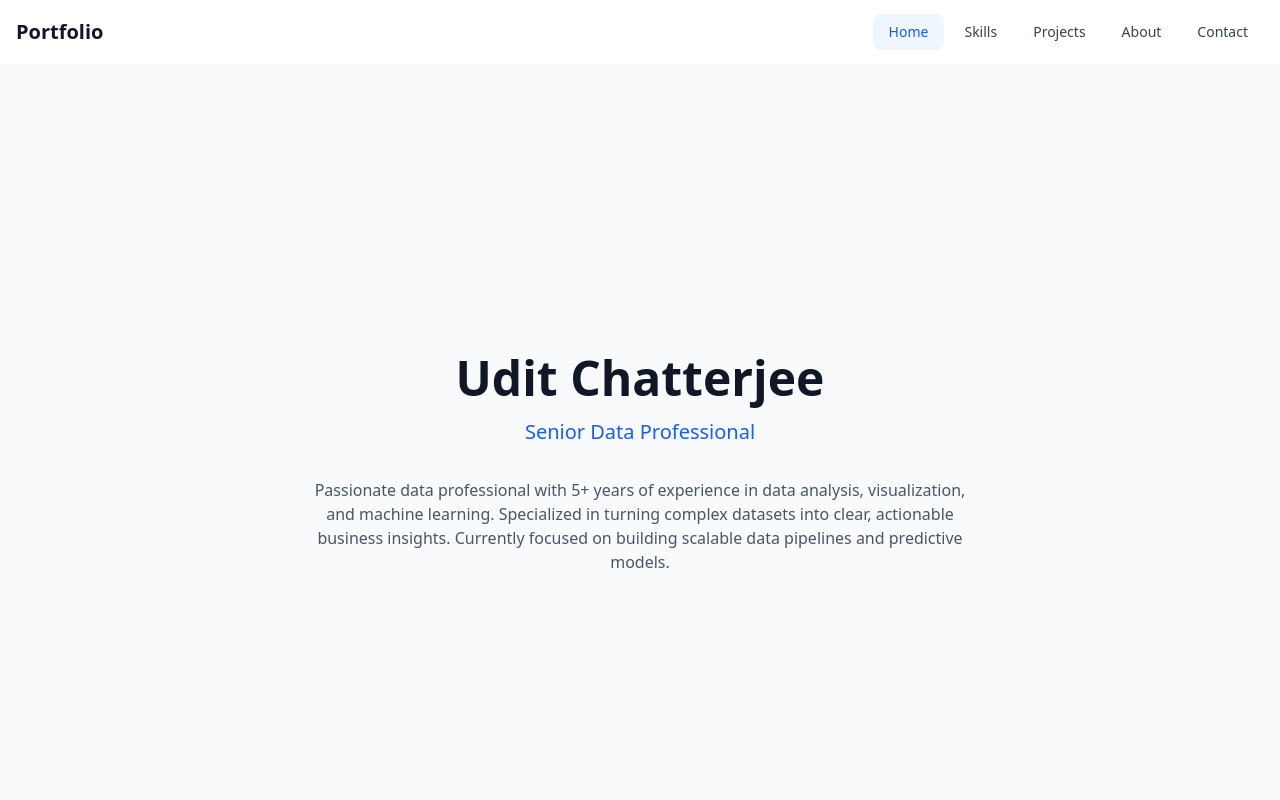
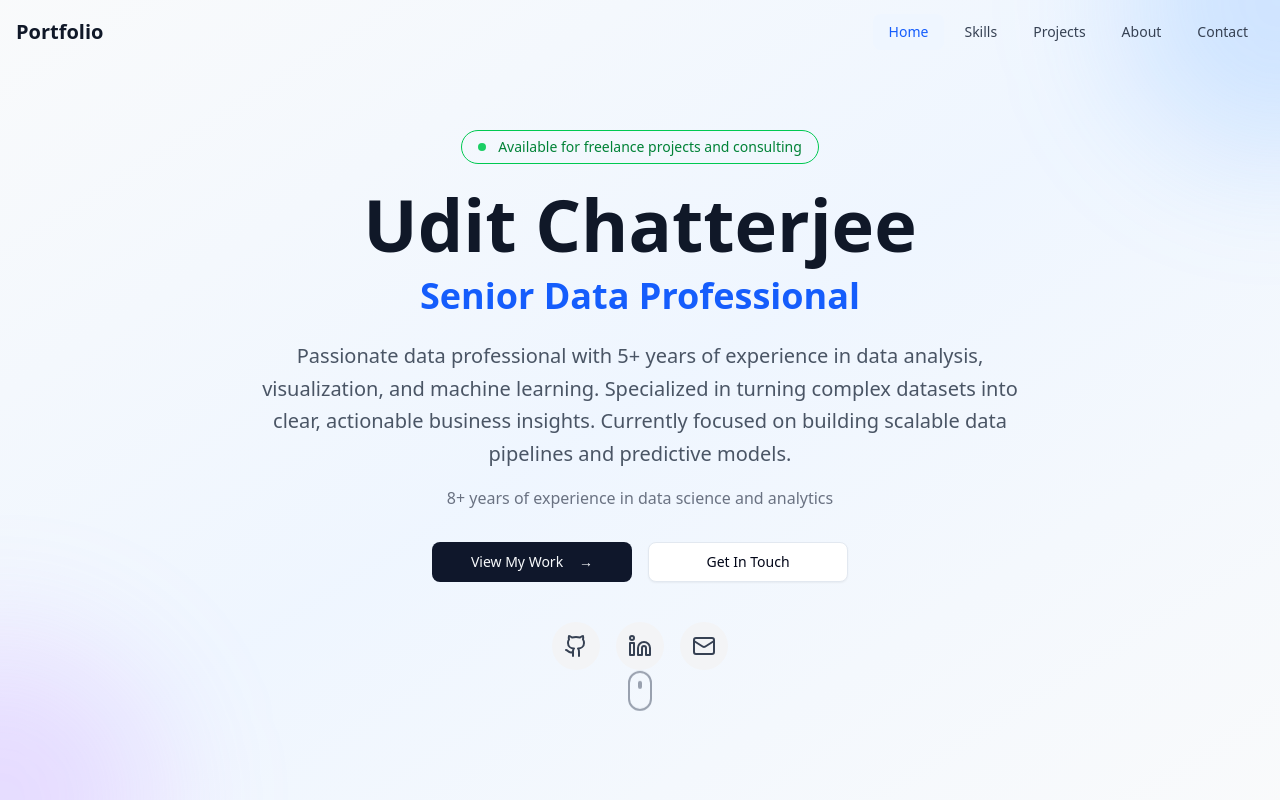
Before and after one commit to quantumudit/quantumudit-website, a Next.js app: page / in a window 1280 px wide. Shown: the top 800 px of the page. Built offline with nearby package versions, Linux system fonts and the light colour scheme.

Commit message:
feat(hero): add hero section with animations and CTAs

```diff
--- a/app/globals.css
+++ b/app/globals.css
@@ -119,7 +119,69 @@
   * {
     @apply border-border outline-ring/50;
   }
+
   body {
     @apply bg-background text-foreground;
   }
 }
+
+/* Custom Animations */
+@keyframes fade-in {
+  from {
+    opacity: 0;
+  }
+
+  to {
+    opacity: 1;
+  }
+}
+
+@keyframes fade-in-up {
+  from {
+    opacity: 0;
+    transform: translateY(20px);
+  }
+
+  to {
+    opacity: 1;
+    transform: translateY(0);
+  }
+}
+
+.animate-fade-in {
+  animation: fade-in 0.6s ease-out;
+}
+
+.animate-fade-in-up {
+  animation: fade-in-up 0.6s ease-out;
+}
+
+.animation-delay-200 {
+  animation-delay: 0.2s;
+  opacity: 0;
+  animation-fill-mode: forwards;
+}
+
+.animation-delay-400 {
+  animation-delay: 0.4s;
+  opacity: 0;
+  animation-fill-mode: forwards;
+}
+
+.animation-delay-500 {
+  animation-delay: 0.5s;
+  opacity: 0;
+  animation-fill-mode: forwards;
+}
+
+.animation-delay-600 {
+  animation-delay: 0.6s;
+  opacity: 0;
+  animation-fill-mode: forwards;
+}
+
+.animation-delay-700 {
+  animation-delay: 0.7s;
+  opacity: 0;
+  animation-fill-mode: forwards;
+}
--- a/app/page.tsx
+++ b/app/page.tsx
@@ -1,30 +1,14 @@
 import Navigation from '@/components/layout/Navigation';
-import { getProfile, getQuickStats } from '@/lib/data';
+import HeroSection from '@/components/sections/HeroSection';
 
 export default function Home() {
-  const profile = getProfile();
-  const stats = getQuickStats();
-
   return (
     <>
       <Navigation />
 
-      <main className="pt-16"> {/* Padding for fixed navbar */}
-
-        {/* Home Section */}
-        <section id="home" className="min-h-screen flex items-center justify-center bg-gray-50 dark:bg-gray-900">
-          <div className="container mx-auto px-4 text-center">
-            <h1 className="text-5xl font-bold text-gray-900 dark:text-white mb-4">
-              {profile.name}
-            </h1>
-            <p className="text-xl text-blue-600 dark:text-blue-400 mb-8">
-              {profile.title}
-            </p>
-            <p className="text-gray-600 dark:text-gray-400 max-w-2xl mx-auto">
-              {profile.bio}
-            </p>
-          </div>
-        </section>
+      <main>
+        {/* Hero Section - replaces old home section */}
+        <HeroSection />
 
         {/* Skills Section Placeholder */}
         <section id="skills" className="min-h-screen flex items-center justify-center bg-white dark:bg-gray-800">
--- /dev/null
+++ b/components/sections/HeroSection.tsx
@@ -0,0 +1,142 @@
+'use client';
+
+import { Button } from '@/components/ui/button';
+import { Badge } from '@/components/ui/badge';
+import { Github, Linkedin, Mail, FileDown } from 'lucide-react';
+import { getProfile, getYearsOfExperience } from '@/lib/data';
+
+export default function HeroSection() {
+    const profile = getProfile();
+    const yearsExp = getYearsOfExperience();
+
+    const scrollToSection = (sectionId: string) => {
+        const element = document.getElementById(sectionId);
+        if (element) {
+            const offset = 80;
+            const elementPosition = element.getBoundingClientRect().top;
+            const offsetPosition = elementPosition + window.pageYOffset - offset;
+
+            window.scrollTo({
+                top: offsetPosition,
+                behavior: 'smooth'
+            });
+        }
+    };
+
+    return (
+        <section
+            id="home"
+            className="min-h-screen flex items-center justify-center relative overflow-hidden bg-gradient-to-br from-gray-50 via-blue-50 to-gray-50 dark:from-gray-900 dark:via-blue-900/20 dark:to-gray-900"
+        >
+            {/* Background decoration */}
+            <div className="absolute inset-0 overflow-hidden pointer-events-none">
+                <div className="absolute -top-40 -right-40 w-80 h-80 bg-blue-400/20 rounded-full blur-3xl"></div>
+                <div className="absolute -bottom-40 -left-40 w-80 h-80 bg-purple-400/20 rounded-full blur-3xl"></div>
+            </div>
+
+            <div className="container mx-auto px-4 py-20 relative z-10">
+                <div className="max-w-4xl mx-auto text-center">
+
+                    {/* Availability Badge */}
+                    {profile.availability && (
+                        <div className="mb-6 animate-fade-in">
+                            <Badge
+                                variant="outline"
+                                className="px-4 py-1.5 text-sm border-green-500 text-green-700 dark:text-green-400"
+                            >
+                                <span className="mr-2 inline-block w-2 h-2 bg-green-500 rounded-full animate-pulse"></span>
+                                {profile.availability.message}
+                            </Badge>
+                        </div>
+                    )}
+
+                    {/* Name */}
+                    <h1 className="text-5xl md:text-6xl lg:text-7xl font-bold text-gray-900 dark:text-white mb-4 animate-fade-in-up">
+                        {profile.name}
+                    </h1>
+
+                    {/* Title */}
+                    <h2 className="text-2xl md:text-3xl lg:text-4xl font-semibold text-blue-600 dark:text-blue-400 mb-6 animate-fade-in-up animation-delay-200">
+                        {profile.title}
+                    </h2>
+
+                    {/* Bio */}
+                    <p className="text-lg md:text-xl text-gray-600 dark:text-gray-400 mb-4 max-w-3xl mx-auto leading-relaxed animate-fade-in-up animation-delay-400">
+                        {profile.bio}
+                    </p>
+
+                    {/* Years of Experience */}
+                    <p className="text-md text-gray-500 dark:text-gray-500 mb-8 animate-fade-in-up animation-delay-500">
+                        {yearsExp}+ years of experience in data science and analytics
+                    </p>
+
+                    {/* CTA Buttons */}
+                    <div className="flex flex-col sm:flex-row items-center justify-center gap-4 mb-10 animate-fade-in-up animation-delay-600">
+                        <Button
+                            size="lg"
+                            onClick={() => scrollToSection('projects')}
+                            className="min-w-[200px] group"
+                        >
+                            View My Work
+                            <span className="ml-2 group-hover:translate-x-1 transition-transform">→</span>
+                        </Button>
+
+                        <Button
+                            size="lg"
+                            variant="outline"
+                            onClick={() => scrollToSection('contact')}
+                            className="min-w-[200px]"
+                        >
+                            Get In Touch
+                        </Button>
+                    </div>
+
+                    {/* Social Links */}
+                    <div className="flex items-center justify-center gap-4 animate-fade-in-up animation-delay-700">
+                        {profile.social.github && (
+                            <a
+                                href={profile.social.github}
+                                target="_blank"
+                                rel="noopener noreferrer"
+                                className="p-3 rounded-full bg-gray-100 dark:bg-gray-800 text-gray-700 dark:text-gray-300 hover:bg-blue-100 dark:hover:bg-blue-900 hover:text-blue-600 dark:hover:text-blue-400 transition-all hover:scale-110"
+                                aria-label="GitHub"
+                            >
+                                <Github className="w-6 h-6" />
+                            </a>
+                        )}
+
+                        {profile.social.linkedin && (
+                            <a
+                                href={profile.social.linkedin}
+                                target="_blank"
+                                rel="noopener noreferrer"
+                                className="p-3 rounded-full bg-gray-100 dark:bg-gray-800 text-gray-700 dark:text-gray-300 hover:bg-blue-100 dark:hover:bg-blue-900 hover:text-blue-600 dark:hover:text-blue-400 transition-all hover:scale-110"
+                                aria-label="LinkedIn"
+                            >
+                                <Linkedin className="w-6 h-6" />
+                            </a>
+                        )}
+
+                        {profile.social.email && (
+                            <a
+                                href={`mailto:${profile.social.email}`}
+                                className="p-3 rounded-full bg-gray-100 dark:bg-gray-800 text-gray-700 dark:text-gray-300 hover:bg-blue-100 dark:hover:bg-blue-900 hover:text-blue-600 dark:hover:text-blue-400 transition-all hover:scale-110"
+                                aria-label="Email"
+                            >
+                                <Mail className="w-6 h-6" />
+                            </a>
+                        )}
+                    </div>
+
+                    {/* Scroll Indicator */}
+                    <div className="absolute bottom-8 left-1/2 transform -translate-x-1/2 animate-bounce">
+                        <div className="w-6 h-10 border-2 border-gray-400 dark:border-gray-600 rounded-full flex items-start justify-center p-2">
+                            <div className="w-1 h-2 bg-gray-400 dark:bg-gray-600 rounded-full"></div>
+                        </div>
+                    </div>
+
+                </div>
+            </div>
+        </section>
+    );
+}
```
